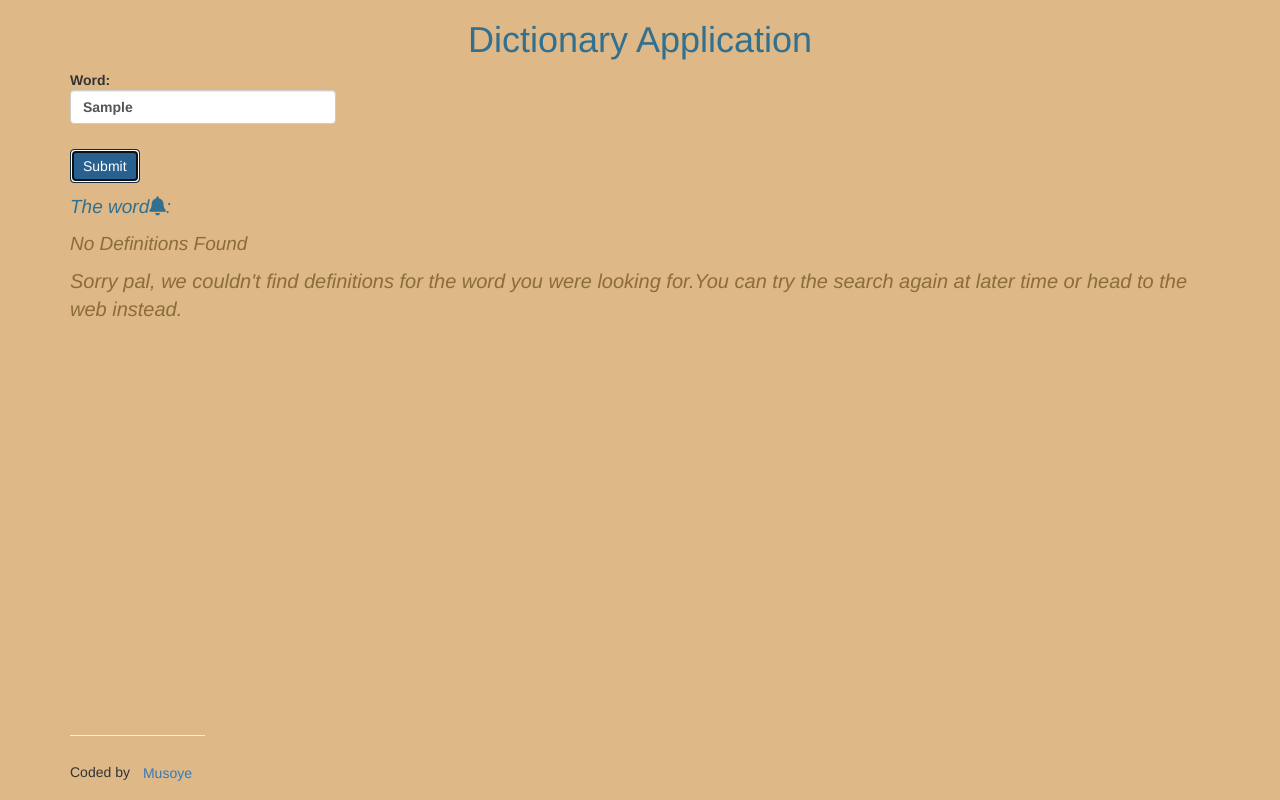
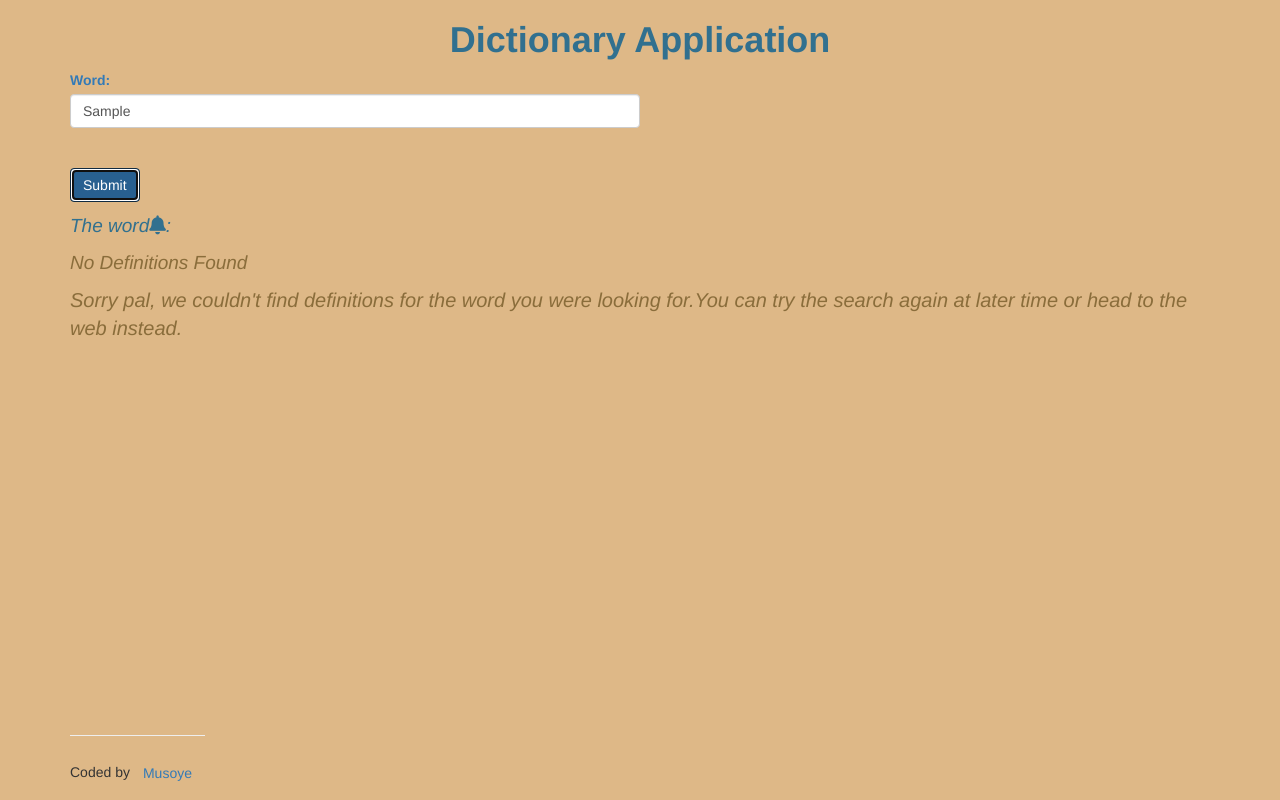
Before and after one commit to Musoye/musto, a plain HTML site: page index.html in a window 1280 px wide. Both pictures are taken after typing "Sample" into the empty fields and a click on the input "Submit". Drawn offline with nearby package versions, Linux system fonts and the light colour scheme; no server answers.

Commit message:
feat: update the UI, fix the error bug over-laying

```diff
--- a/index.html
+++ b/index.html
@@ -22,8 +22,9 @@
 
         <form action="javascript:0" id="word-form">
             <div class="container-fluid ">
-                <label for="word">Word:<input class="form-control" placeholder="Enter the word you want to search"
-                        id="word" type="text" required></label>
+                <label for="word" class="text-primary" style="margin-bottom: 4px;">Word: </label>
+                <input class="form-control" placeholder="Enter the word you want to search" id="word" type="text"
+                    required>
                 <br>
                 <br>
                 <input type="submit" class="btn btn-primary" value="Submit">
@@ -37,7 +38,7 @@
         <audio id="myAudio" controls>
             <source id="audioSource" src="" type="audio/mp3">
             Your browser does not support the audio tag.
-          </audio>
+        </audio>
         <p id="sound" class="text-primary word-result"></p>
         <p id="def" class="text-info notify">Defintions: </p>
         <p id="word-result" class="text-primary"> </p>
--- a/script.js
+++ b/script.js
@@ -1,38 +1,36 @@
 window.onload = function () {
     $('#mean').hide();
-    //the result function
+
     function AudioCheck() {
-        let audioElement = $('#myAudio');
-        let audioSource = $('#audioSource');
-        if (audioSource.attr('src')) {
-            audioElement.show();
-            audioSource.show();
+        if ($('#audioSource').attr('src')) {
+            $('#myAudio').show();
+            $('#audioSource').show();
         } else {
-            audioElement.hide();
-            audioSource.hide();
+            $('#myAudio').hide();
+            $('#audioSource').hide();
         }
     }
+
     function restart() {
         $('#audioSource').attr('src', '');
         $('#myAudio')[0].load();
-        $('#sound').text('')
-        $('#word-result').html('')
+        $('#sound').text('');
+        $('#word-result').html('');
+        $('#word-found').text('').hide();
+        $('#def').removeClass('text-warning').text('Defintions: ');
         AudioCheck();
     }
-    AudioCheck();
+
     function displayResult(data) {
-        console.log(data)
         if (!data.resolution) {
             let dat = data[0]
             $('#mean').addClass('animated flash');
             $('#mean').show();
             $('#sound').text(dat.phonetic)
-            let audioElement = $('#myAudio');
-            let audioSource = $('#audioSource');
             for (let ele of dat.phonetics) {
                 if (ele.audio) {
-                    audioSource.attr('src', ele.audio);
-                    audioElement[0].load();
+                    $('#audioSource').attr('src', ele.audio);
+                    $('#myAudio')[0].load();
                     break;
                 }
             }
@@ -47,9 +45,10 @@ window.onload = function () {
             $('#mean').addClass('animated flash');
             $('#mean').show();
             $('#def').addClass('text-warning').text(data.title);
-            $('#word-found').text(data.message + data.resolution);
+            $('#word-found').show().text(data.message + data.resolution);
         }
     }
+
     async function fetchData(url) {
         try {
             const response = await fetch(url);
@@ -71,7 +70,8 @@ window.onload = function () {
         }
     }
 
-    //the form submssion
+    AudioCheck();
+    //Form submssion
     $('#word-form').submit(function () {
         const word = $('#word').val().trim().toLowerCase();
         restart();
--- a/style.css
+++ b/style.css
@@ -3,9 +3,10 @@
 }
 .head {
     margin-top: 20px;
+    font-weight: bolder;
 }
 #word {
-    width: 120%;
+    width: 50%;
 }
 #mean {
     margin-top: 10px;
@@ -25,3 +26,9 @@
 .btm {
     text-align: center;
 }
+
+@media (max-width: 780px) {
+    #word {
+        width: 80%;
+    }
+}
```
Also changed, not shown: 1 other file.
